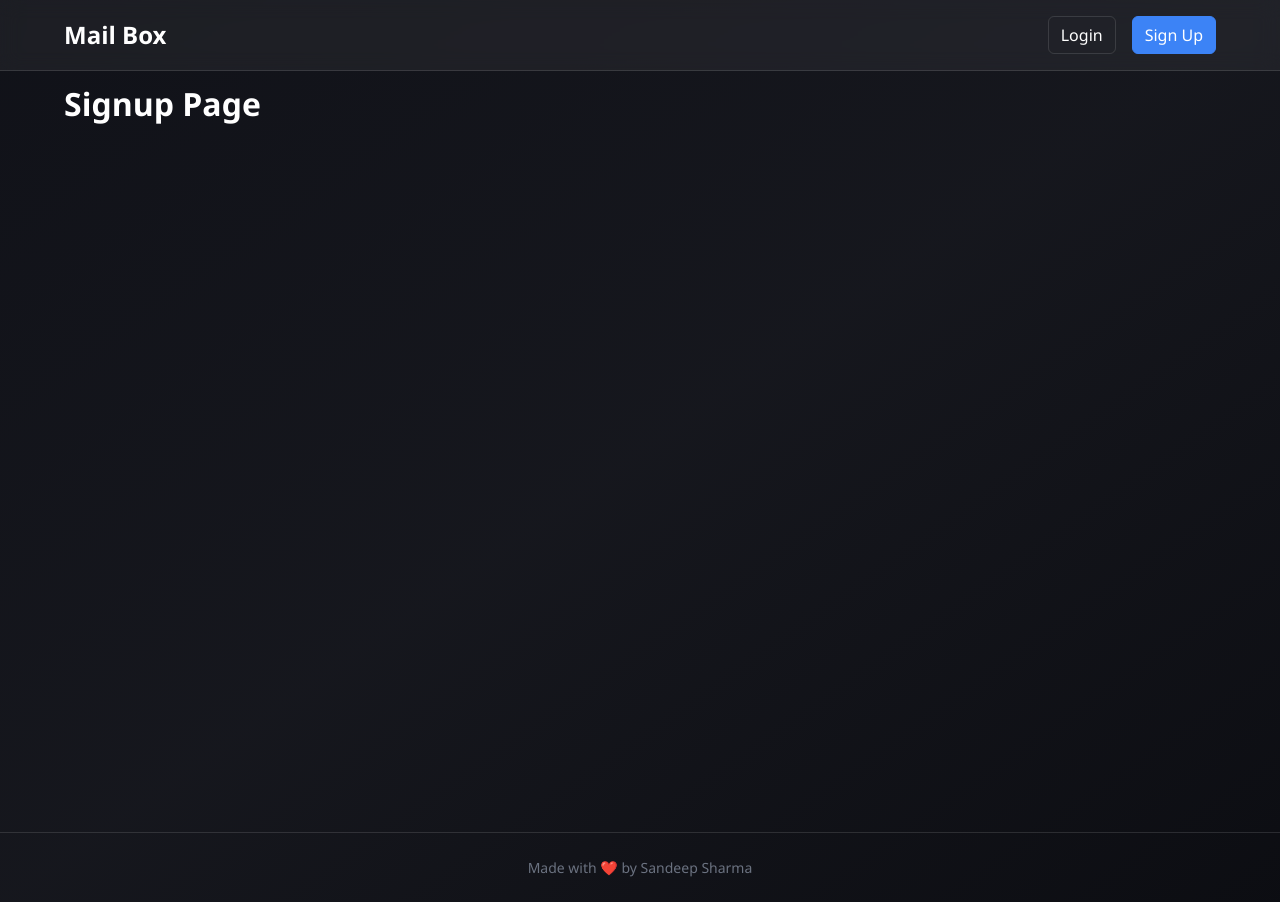
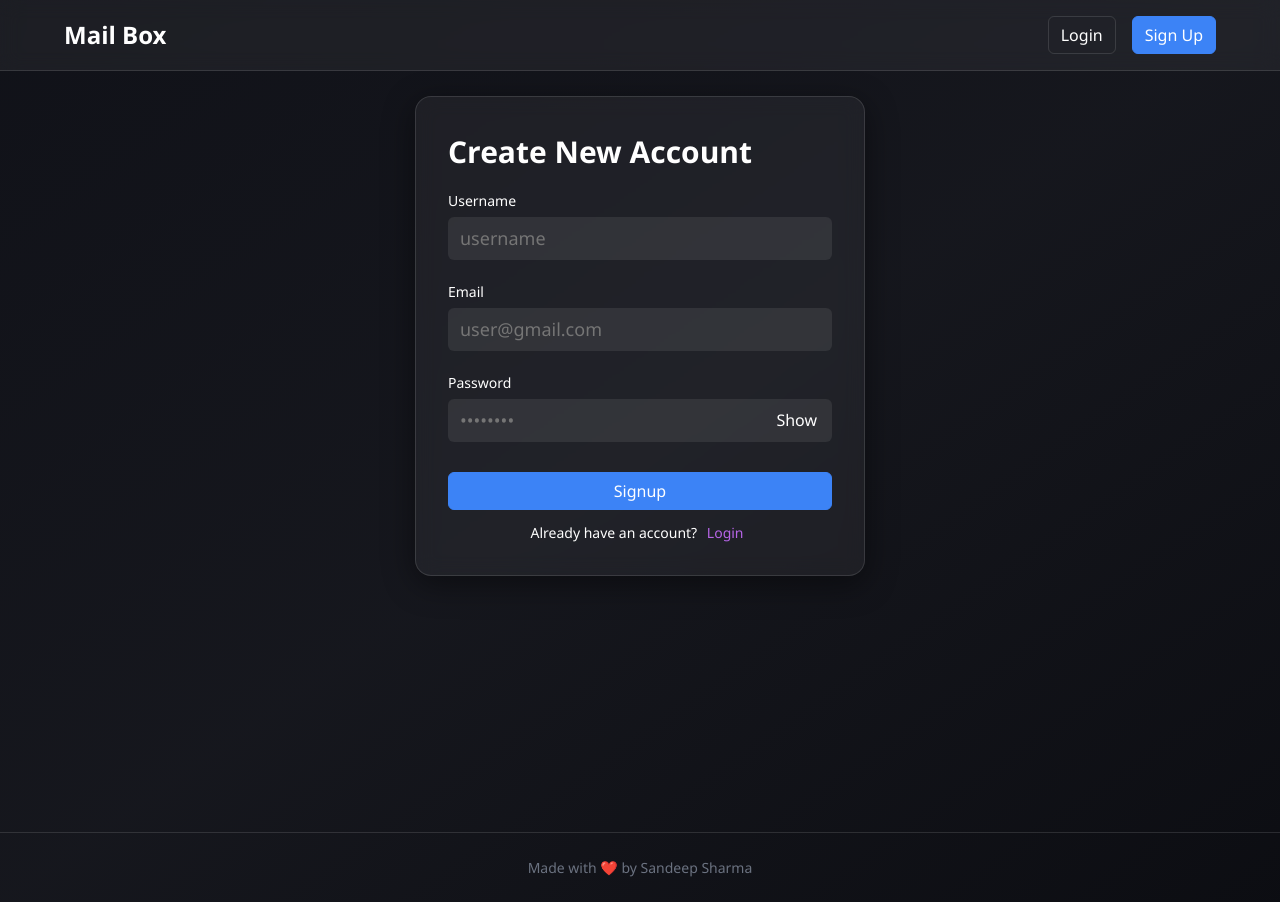
Before and after one commit to devsandeepsharma/Mail-Box, a React (Vite) app: page /signup in a window 1280 px wide. Built offline with nearby package versions, Linux system fonts and the light colour scheme; no server answers.

Commit message:
signup page added

```diff
--- a/src/pages/Signup.jsx
+++ b/src/pages/Signup.jsx
@@ -1,9 +1,119 @@
+import { useState } from "react";
+import { useNavigate } from "react-router-dom";
+import { ErrorMessage, Field, Form, Formik } from "formik";
+import * as Yup from "yup";
+
 import "./pages.css";
+import "./form.css";
+import Button from "../components/ui/Button";
+
+import { AuthService } from "../services/Authentication";
+import { getFirebaseAuthErrorMessage } from "../utils/getFirebaseAuthErrorMessage";
 
 const Signup = () => {
+
+    const defaultImg = "https://plus.unsplash.com/premium_photo-1689568126014-06fea9d5d341?w=500&auto=format&fit=crop&q=60&ixlib=rb-4.1.0&ixid=M3wxMjA3fDB8MHxzZWFyY2h8MXx8cHJvZmlsZXxlbnwwfHwwfHx8MA%3D%3D";
+
+    const navigate = useNavigate();
+
+    const [toggle, setToggle] = useState(false);
+    const [error, setError] = useState(false);
+
+    const handleToggle = () => {
+        setToggle(prev => !prev);
+    }
+
+    const SignupSchema = Yup.object({
+        username: Yup.string()
+            .min(2, "Username must be at least 2 characters")
+            .required("Username is required"),
+        email: Yup.string()
+            .email("Please enter a valid email address")
+            .required("Email is required"),
+        password: Yup.string()
+            .min(6, "Password must be at least 6 characters")
+            .max(12, "Password can't be longer than 12 characters")
+            .required("Password is required"),
+    });
+
+    const createUser = async (values, actions) => {
+        setError("");
+        try {
+            await AuthService.signup(values.email, values.password);
+            await AuthService.updateUserProfile(values.username, defaultImg);
+            navigate("/login");
+        } catch (error) {
+            const msg = getFirebaseAuthErrorMessage(error);
+            setError(msg);
+        } finally {
+            actions.setSubmitting(false);;
+        }
+    }
+
     return (
-        <main>
-            <h1>Signup Page</h1>
+        <main className="form-container">
+            <div className="form__card">
+                <h1 className="form__title">Create New Account</h1>
+                <Formik
+                    initialValues={{
+                        username: "",
+                        email: "",
+                        password: ""
+                    }}
+                    validationSchema={SignupSchema}
+                    onSubmit={(values, actions) => {
+                        createUser(values, actions);
+                    }}
+                >
+                    {({ isSubmitting }) => (
+                        <Form className="form">
+                            <div className="form__input-box">
+                                <label className="input-box__label">Username</label>
+                                <Field className="input-box__input" name="username" type="text" placeholder="username" />
+                                <p className="input-box__error">
+                                    <ErrorMessage name="username" />
+                                    {error && !error.toLowerCase().includes("email") && <span>{error}</span>}
+                                </p>
+                            </div>
+                            <div className="form__input-box">
+                                <label className="input-box__label">Email</label>
+                                <Field className="input-box__input" name="email" type="email" placeholder="user@gmail.com" />
+                                <p className="input-box__error">
+                                    <ErrorMessage name="email" />
+                                    {error && error}
+                                </p>
+                            </div>
+                            <div className="form__input-box">
+                                <label className="input-box__label">Password</label>
+                                <div className="form__input-box-inner">
+                                    <Field
+                                        className="input-box__input"
+                                        name="password"
+                                        type={toggle ? "text": "password"}
+                                        placeholder="••••••••"
+                                    />
+                                    <Button
+                                        className="toggle-btn"
+                                        variant="ghost"
+                                        type="button"
+                                        onClick={handleToggle}
+                                    >
+                                        {toggle ? "Hide": "Show"}
+                                    </Button>
+                                </div>
+                                <p className="input-box__error">
+                                    <ErrorMessage name="password" />
+                                    {error && !error.toLowerCase().includes("email") && <span>{error}</span>}
+                                </p>
+                            </div>
+                            <Button type="submit" className="form__btn" disabled={isSubmitting}>
+                                {isSubmitting ? "Signing in..": "Signup"}
+                            </Button>
+                        </ Form>
+                    )}
+                </Formik>
+                <p className="form__link">Already have an account? <Button variant="link" to="/login" isLink>Login</Button></p>
+            </div>
         </main>
     )
 }
--- /dev/null
+++ b/src/pages/form.css
@@ -0,0 +1,99 @@
+.form-container {
+    align-items: center;
+}
+
+.form__card {
+    width: 100%;
+    max-width: 450px;;
+    padding: 1.5rem;
+    margin: 1rem 0;
+    background-color: var(--glass-bg);
+
+    border: 1px solid var(--glass-border);
+    border-radius: 8px;
+
+    backdrop-filter: blur(10px);
+    -webkit-backdrop-filter: blur(10px);
+    box-shadow: var(--shadow-glass);
+}
+
+.form__title {
+    font-size: 28px;
+    margin-bottom: 1rem;
+}
+
+.form {
+    display: flex;
+    flex-direction: column;
+    gap: 1rem;
+}
+
+.form__input-box {
+    display: flex;
+    flex-direction: column;
+    gap: .35rem;
+}
+
+.input-box__label {
+    font-size: 14px;
+}
+
+.input-box__input {
+    width: 100%;
+    padding: 8px 12px;
+    border-radius: 6px;
+    color: var(--text-primary);
+    background-color: var(--input-bg);
+    border: none;
+    outline: 0;
+}
+
+.input-box__input:hover,
+.input-box__input:focus {
+    background-color: var(--input-focus);
+}
+
+.input-box__error {
+    font-size: 14px;
+    color: var(--clr-error);
+}
+
+.form__input-box-inner {
+    position: relative;
+}
+
+.toggle-btn {
+    position: absolute;
+    top: 50%;
+    right: 11px;
+    transform: translateY(-50%);
+}
+
+.form__btn {
+    margin-top: .5rem;
+}
+
+.form__link,
+.form__link a {
+    font-size: 14px;
+}
+
+.form__link {
+    text-align: center;
+    margin-top: .75rem;
+}
+
+@media (min-width: 750px) {
+    .form__card {
+        padding: 2rem;
+        border-radius: 16px;
+    }
+
+    .form__title {
+        font-size: 30px;
+    }
+
+    .input-box__input {
+        font-size: 18px;
+    }
+}
--- /dev/null
+++ b/src/services/Authentication.js
@@ -0,0 +1,23 @@
+import {
+    getAuth,
+    createUserWithEmailAndPassword,
+    updateProfile
+} from "firebase/auth";
+
+import { app } from "./config";
+
+class Authentication {
+    constructor() {
+        this.auth = getAuth(app);
+    }
+
+    signup(email, password) {
+        return createUserWithEmailAndPassword(this.auth, email, password);
+    }
+
+    updateUserProfile(fullName, photoURL) {
+        return updateProfile(this.auth.currentUser, {displayName: fullName, photoURL: photoURL});
+    }
+}
+
+export const AuthService = new Authentication();
--- /dev/null
+++ b/src/services/config.js
@@ -0,0 +1,10 @@
+import { initializeApp } from "firebase/app";
+
+const firebaseConfig = {
+    apiKey: import.meta.env.VITE_FIREBASE_API_KEY,
+    authDomain: import.meta.env.VITE_FIREBASE_AUTH_DOMAIN,
+    projectId: import.meta.env.VITE_FIREBASE_PROJECT_ID,
+    appId: import.meta.env.VITE_FIREBASE_APP_ID,
+};
+
+export const app = initializeApp(firebaseConfig);
--- /dev/null
+++ b/src/utils/getFirebaseAuthErrorMessage.js
@@ -0,0 +1,22 @@
+export const getFirebaseAuthErrorMessage = (error) => {
+    if (!error || !error.code) return "Something went wrong. Please try again.";
+
+    switch (error.code) {
+        // Signup errors
+        case "auth/email-already-in-use":
+            return "This email is already registered.";
+
+        // Generic / shared
+        case "auth/too-many-requests":
+            return "Too many failed attempts. Try again later.";
+        case "auth/network-request-failed":
+            return "Network error. Check your connection.";
+        case "auth/internal-error":
+            return "An internal error occurred. Try again later.";
+        case "auth/configuration-not-found":
+            return "Auth configuration is missing. Check Firebase setup.";
+
+        default:
+            return "Unexpected error occurred. Please try again.";
+    }
+}
```
Also changed, not shown: env.txt (added).
